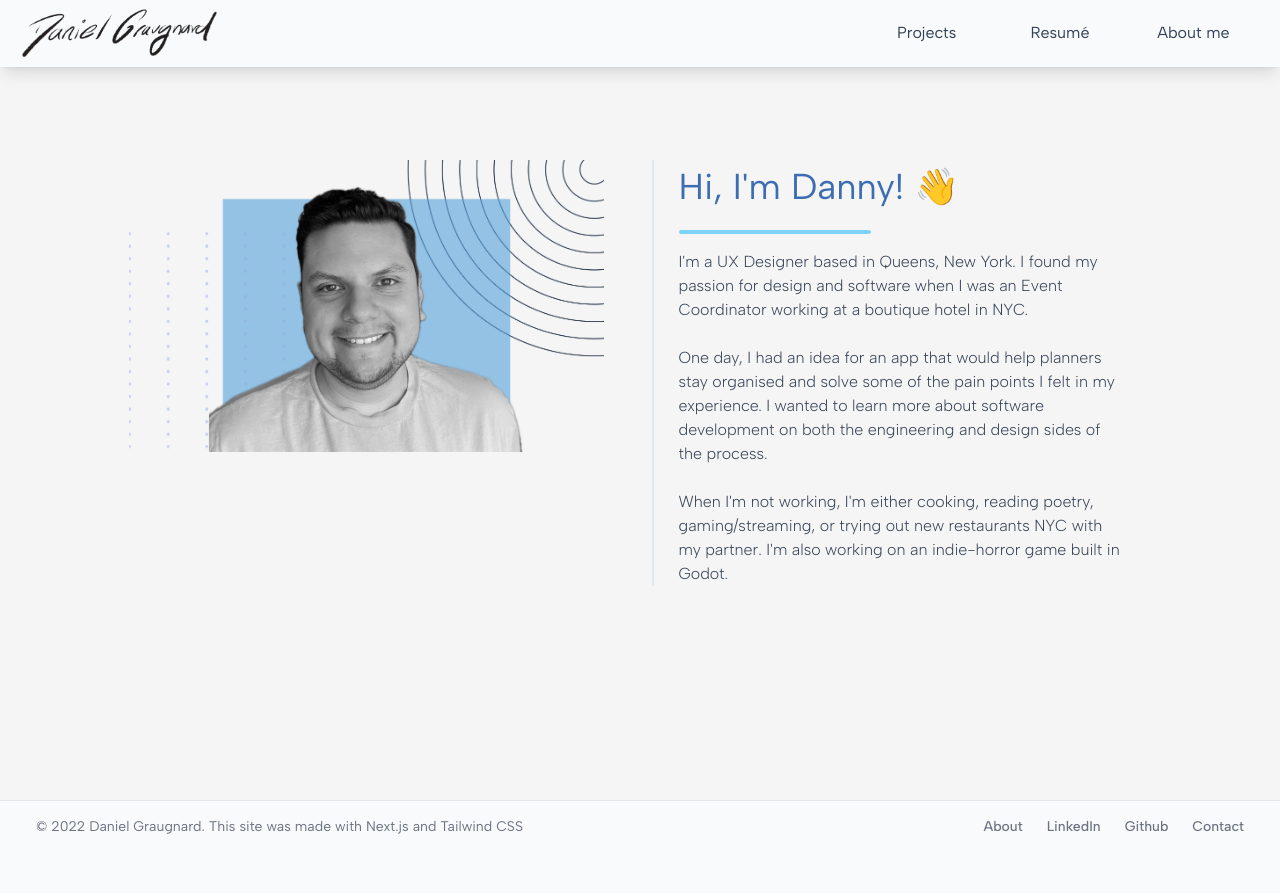
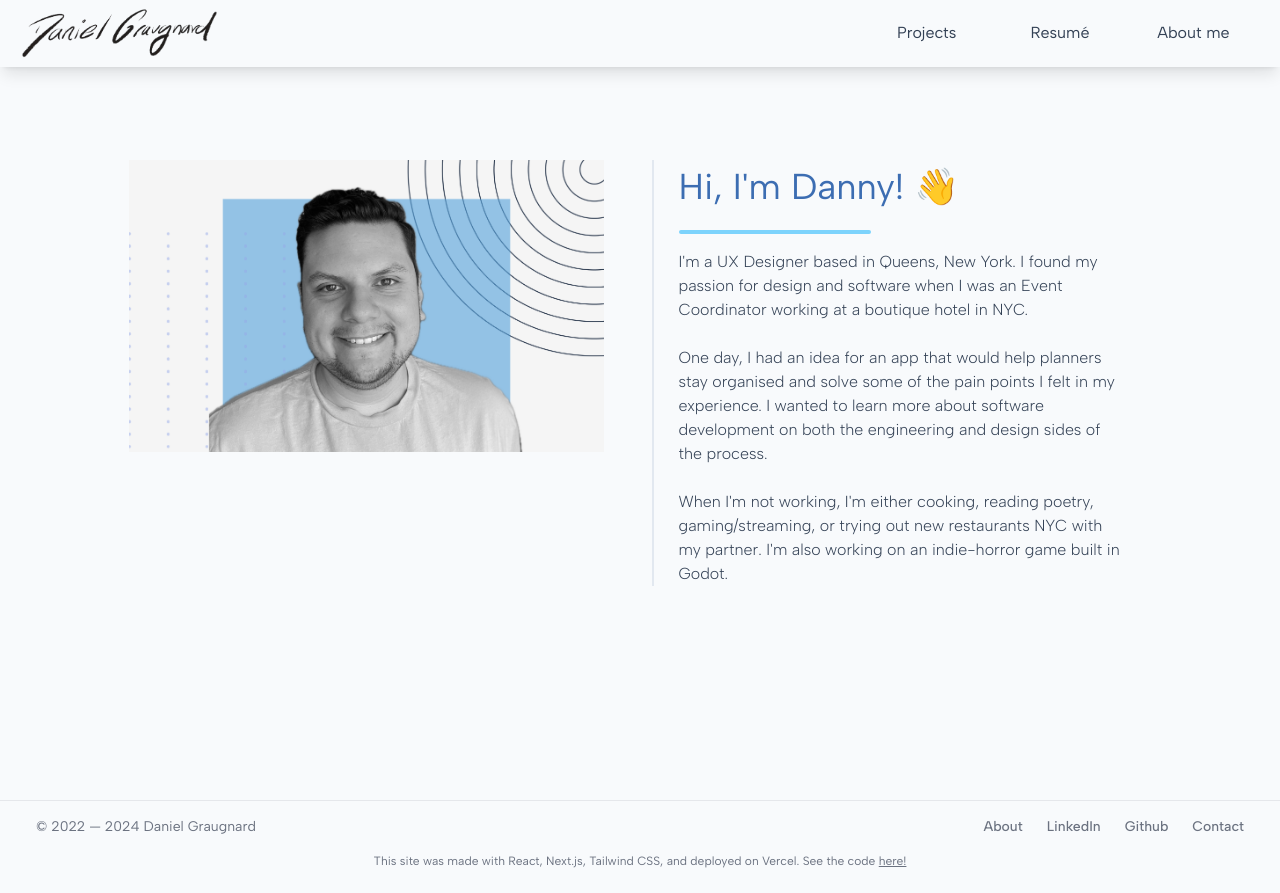
Before and after one commit to dan11218/portfolio-app, a Next.js app: page /about-me in a window 1280 px wide. Built offline with nearby package versions, Linux system fonts and the light colour scheme.

Commit message:
updates navbar with link to portfolio repository

```diff
--- a/app/about-me/introduction.tsx
+++ b/app/about-me/introduction.tsx
@@ -24,23 +24,23 @@ export default function Introduction() {
           </div>
           <div className="font-light">
             <p>
-              I&apos;m a UX Designer based in Queens, New York. I found my
+              {`I'm a UX Designer based in Queens, New York. I found my
               passion for design and software when I was an Event Coordinator
-              working at a boutique hotel in NYC.
+              working at a boutique hotel in NYC.`}
             </p>
             <br />
             <p>
-              One day, I had an idea for an app that would help planners stay
+              {`One day, I had an idea for an app that would help planners stay
               organised and solve some of the pain points I felt in my
               experience. I wanted to learn more about software development on
-              both the engineering and design sides of the process.
+              both the engineering and design sides of the process.`}
             </p>
             <br />
             <p>
-              When I&apos;m not working, I&apos;m either cooking, reading
+              {`When I'm not working, I'm either cooking, reading
               poetry, gaming/streaming, or trying out new restaurants NYC with
-              my partner. I&apos;m also working on an indie-horror game built in
-              Godot.
+              my partner. I'm also working on an indie-horror game built in
+              Godot.`}
             </p>
           </div>
         </div>
--- a/app/about-me/page.tsx
+++ b/app/about-me/page.tsx
@@ -2,7 +2,7 @@ import Introduction from "./introduction";
 
 export default function aboutMe() {
   return (
-    <main className="h-screen w-screen flex-col items-start justify-start bg-[#f5f5f5]">
+    <main className="h-screen w-screen flex-col items-start justify-start">
       <Introduction />
     </main>
   );
--- a/app/components/footer.tsx
+++ b/app/components/footer.tsx
@@ -5,11 +5,7 @@ export default function Footer() {
     <footer className="flex w-screen flex-col items-center border-t-[1px] border-solid bg-slate-50 px-[20px] pb-6 dark:bg-slate-950">
       <div className="mx-auto w-full max-w-screen-xl p-4 md:flex md:items-center md:justify-between">
         <span className="text-sm text-gray-500 sm:text-center dark:text-gray-400">
-          © 2022{" "}
-          <a href="https://flowbite.com/" className="hover:underline">
-            Daniel Graugnard
-          </a>
-          . This site was made with Next.js and Tailwind CSS
+          {`© 2022 — 2024 Daniel Graugnard`}
         </span>
         <ul className="mt-3 flex flex-wrap items-center text-sm font-medium text-gray-500 sm:mt-0 dark:text-gray-400">
           <li>
@@ -43,6 +39,13 @@ export default function Footer() {
           </li>
         </ul>
       </div>
+      <p className="text-xs text-gray-500 sm:text-center dark:text-gray-400">
+        {`This site was made with React, Next.js, Tailwind CSS, and deployed on Vercel. See the code `}
+        <Link
+          className="underline"
+          href="https://github.com/dan11218/portfolio-app"
+        >{`here!`}</Link>
+      </p>
     </footer>
   );
 }
```
